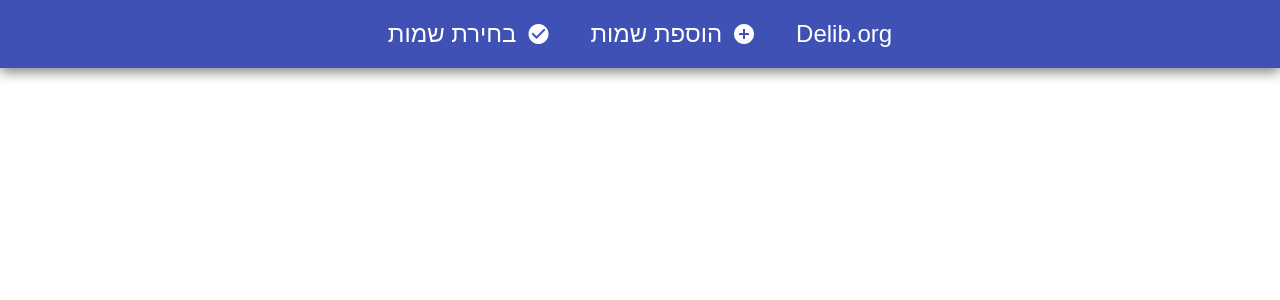
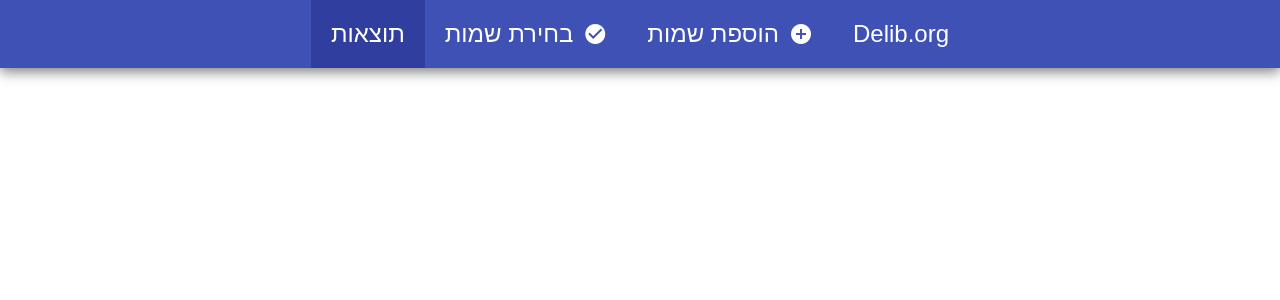
Before and after one commit to delib-org/mass-selecting-names, a React (Create React App) app: page /results in a window 1280 px wide. Shown: the top 300 px of the page. Built offline with nearby package versions, Linux system fonts and the light colour scheme.

Commit message:
start results

```diff
--- a/src/App.js
+++ b/src/App.js
@@ -14,6 +14,7 @@ import Nav from './view/components/nav/Nav';
 //pages
 import AddingNames from './view/pages/AddingNames/AddingNames';
 import SelectNames from './view/pages/SelectNames/SelectNames';
+import Results from './view/pages/Results/Results';
 
 function App(props) {
   console.dir(props)
@@ -33,7 +34,9 @@ function App(props) {
           <Route path="/vote">
             <SelectNames />
           </Route>
-
+           <Route path="/results">
+            <Results />
+          </Route>
         </Switch>
       </div>
     </Router>
--- a/src/view/components/nav/Nav.js
+++ b/src/view/components/nav/Nav.js
@@ -23,8 +23,6 @@ function Nav(props) {
                     הוספת שמות
                 </div>
             </Link>
-
-
             <Link to="/vote">
                 <div className={(pathname === '/vote') ? 'navButton navButtonSelected' : 'navButton'}>
 
@@ -34,6 +32,11 @@ function Nav(props) {
                     בחירת שמות
                 </div>
             </Link>
+             <Link to="/results">
+                <div className={(pathname === '/results') ? 'navButton navButtonSelected' : 'navButton'}>
+                    תוצאות
+                </div>
+            </Link>
 
         </nav>
     )
--- /dev/null
+++ b/src/view/pages/Results/Results.js
@@ -0,0 +1,8 @@
+import React from 'react';
+import './Results.css';
+
+function Results() {
+    return(<h1>Results</h1>)
+}
+
+export default Results;
--- a/src/view/pages/SelectNames/Card.js
+++ b/src/view/pages/SelectNames/Card.js
@@ -4,8 +4,6 @@ import DB from '../../../control/firebase';
 
 
 function Card(props) {
-
-    console.dir(props)
 
     function selectName(name, number) {
 
@@ -52,7 +50,6 @@ function Card(props) {
             if(props.seriesIndex === 0){selectName(props.name.id, props.number)}
             }}>
 			<div>{props.name.name}</div>
-
 			<div>
                 {!props.name.selected ? <div /> : <i className="material-icons">check_circle</i>}
 			</div>
--- a/src/view/pages/SelectNames/SelectNames.js
+++ b/src/view/pages/SelectNames/SelectNames.js
@@ -13,6 +13,8 @@ function SelectNames(props) {
 	const [ isSpinner, setIsSpinner ] = useState(false);
 	const [ isSeriesNew, setIsSeriesNew ] = useState(true);
 
+
+
 	function getRandomNames() {
 		setIsSpinner(true);
 		let maxNumber;
@@ -24,6 +26,7 @@ function SelectNames(props) {
 			.collection('subQuestions')
 			.doc('79awrIGoQqrJVmo7p0LO');
 
+		//maxNumber is the number of options to select from
 		ref.collection('maxNumber').doc('maxNumber').get().then((numberDB) => {
 			maxNumber = numberDB.data().maxNumber || 0;
 
```
Also changed, not shown: src/view/pages/Results/Results.css (added).
